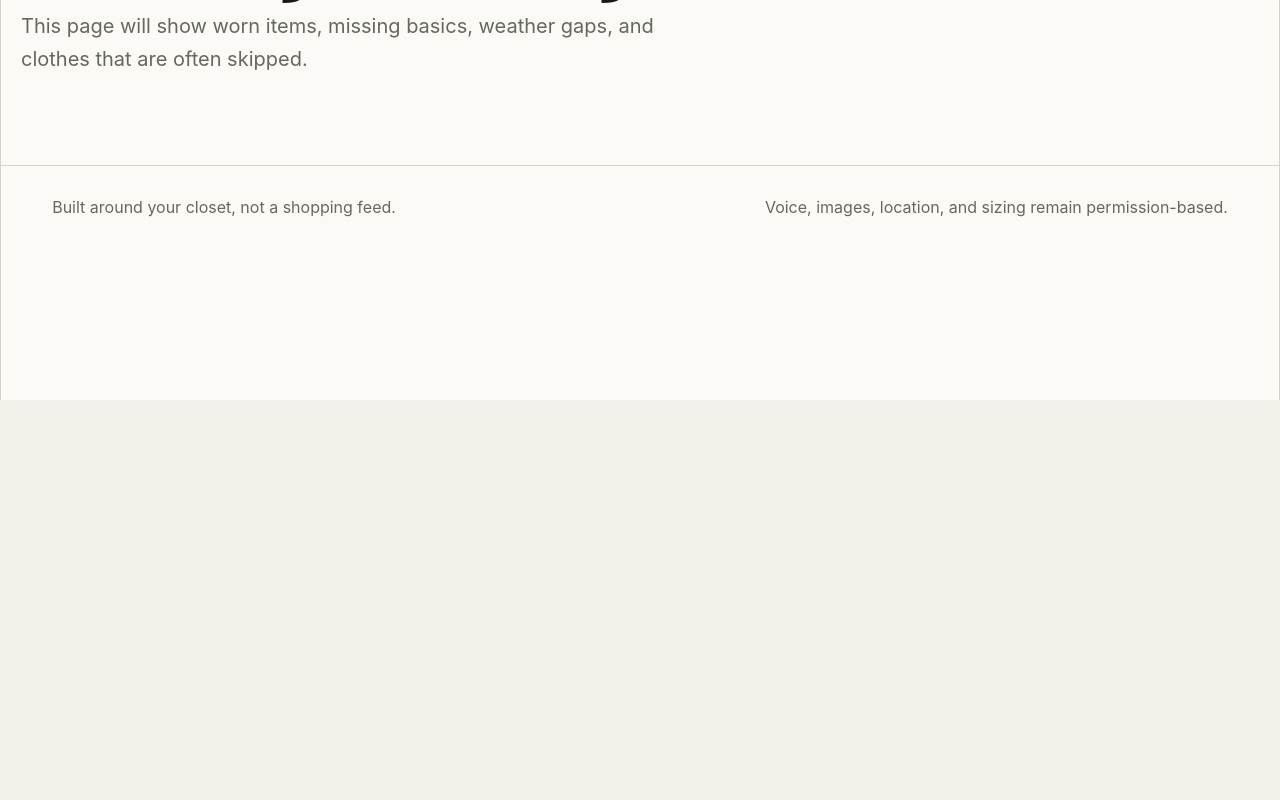
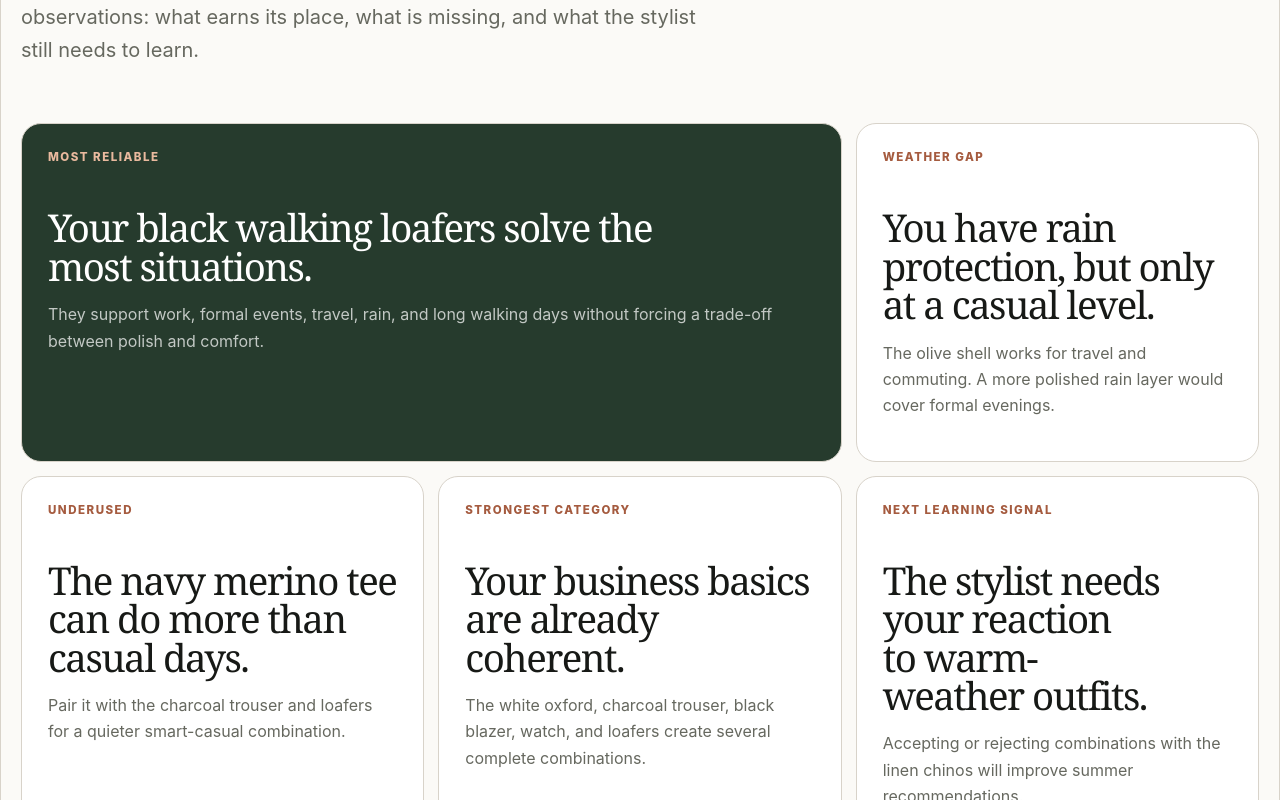
Before and after one commit to drolu-cmyk/ai-native-personal-stylist, a Next.js app in the folder apps/web/: page /intelligence in a window 1280 px wide. Shown: the part 400-1200 px from the top of the page. Before the commit the page ends 800 px from the top, so only its background shows below. Built offline with nearby package versions, Linux system fonts and the light colour scheme.

Commit message:
Design wardrobe intelligence as a decision layer

```diff
--- a/apps/web/app/intelligence/page.tsx
+++ b/apps/web/app/intelligence/page.tsx
@@ -1,10 +1,51 @@
+const insights = [
+  {
+    metric: 'Most reliable',
+    title: 'Your black walking loafers solve the most situations.',
+    body: 'They support work, formal events, travel, rain, and long walking days without forcing a trade-off between polish and comfort.',
+    featured: true
+  },
+  {
+    metric: 'Weather gap',
+    title: 'You have rain protection, but only at a casual level.',
+    body: 'The olive shell works for travel and commuting. A more polished rain layer would cover formal evenings.'
+  },
+  {
+    metric: 'Underused',
+    title: 'The navy merino tee can do more than casual days.',
+    body: 'Pair it with the charcoal trouser and loafers for a quieter smart-casual combination.'
+  },
+  {
+    metric: 'Strongest category',
+    title: 'Your business basics are already coherent.',
+    body: 'The white oxford, charcoal trouser, black blazer, watch, and loafers create several complete combinations.'
+  },
+  {
+    metric: 'Next learning signal',
+    title: 'The stylist needs your reaction to warm-weather outfits.',
+    body: 'Accepting or rejecting combinations with the linen chinos will improve summer recommendations.'
+  }
+];
+
 export default function IntelligencePage() {
   return (
-    <main className="site-shell">
-      <section className="panel">
-        <p className="eyebrow">Closet check</p>
-        <h1>What you have. What you may need.</h1>
-        <p className="lede">This page will show worn items, missing basics, weather gaps, and clothes that are often skipped.</p>
+    <main className="site-shell intelligence-page">
+      <section>
+        <p className="eyebrow">Wardrobe intelligence</p>
+        <h1>Know what works before buying anything else.</h1>
+        <p className="lede">
+          This layer turns closet data and outfit feedback into practical observations: what earns its place, what is missing, and what the stylist still needs to learn.
+        </p>
+      </section>
+
+      <section className="insight-grid" aria-label="Wardrobe insights">
+        {insights.map((insight) => (
+          <article className={`insight-card${insight.featured ? ' featured' : ''}`} key={insight.title}>
+            <span className="metric">{insight.metric}</span>
+            <h2>{insight.title}</h2>
+            <p>{insight.body}</p>
+          </article>
+        ))}
       </section>
     </main>
   );
```
